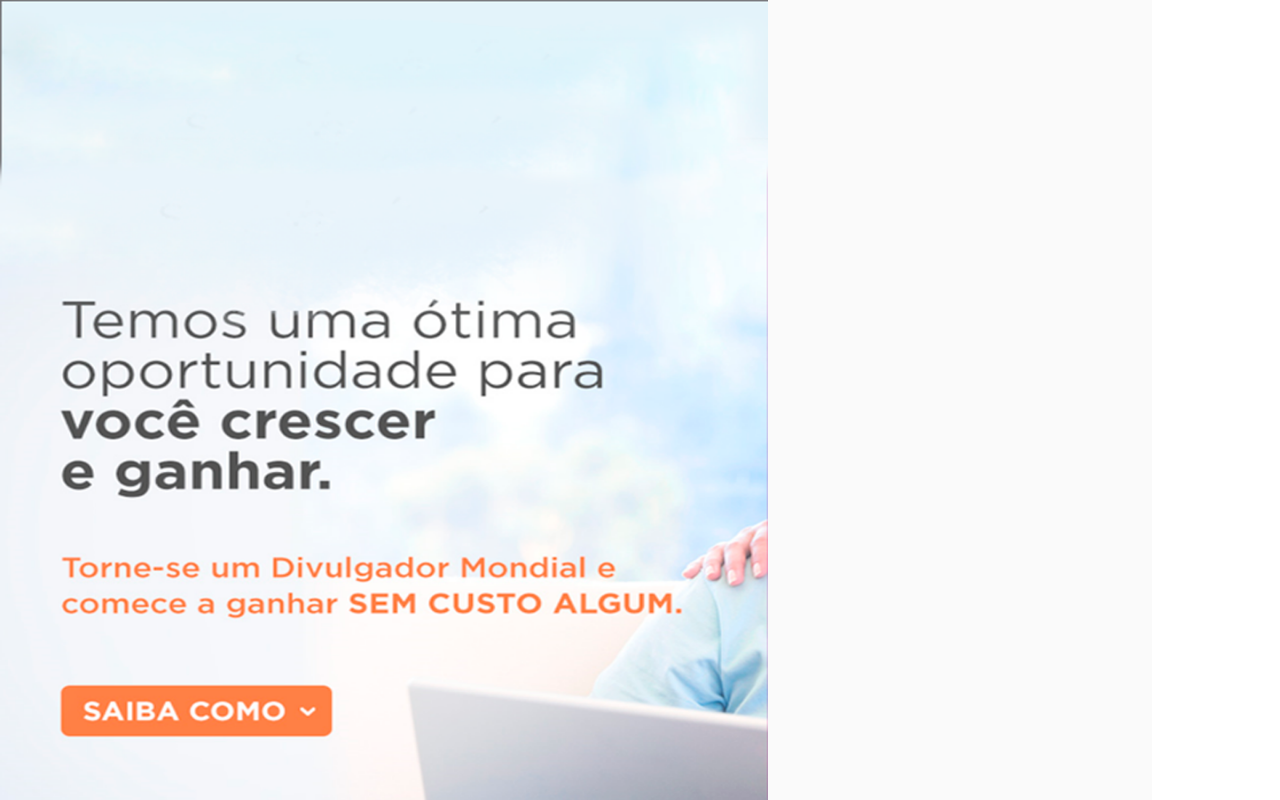
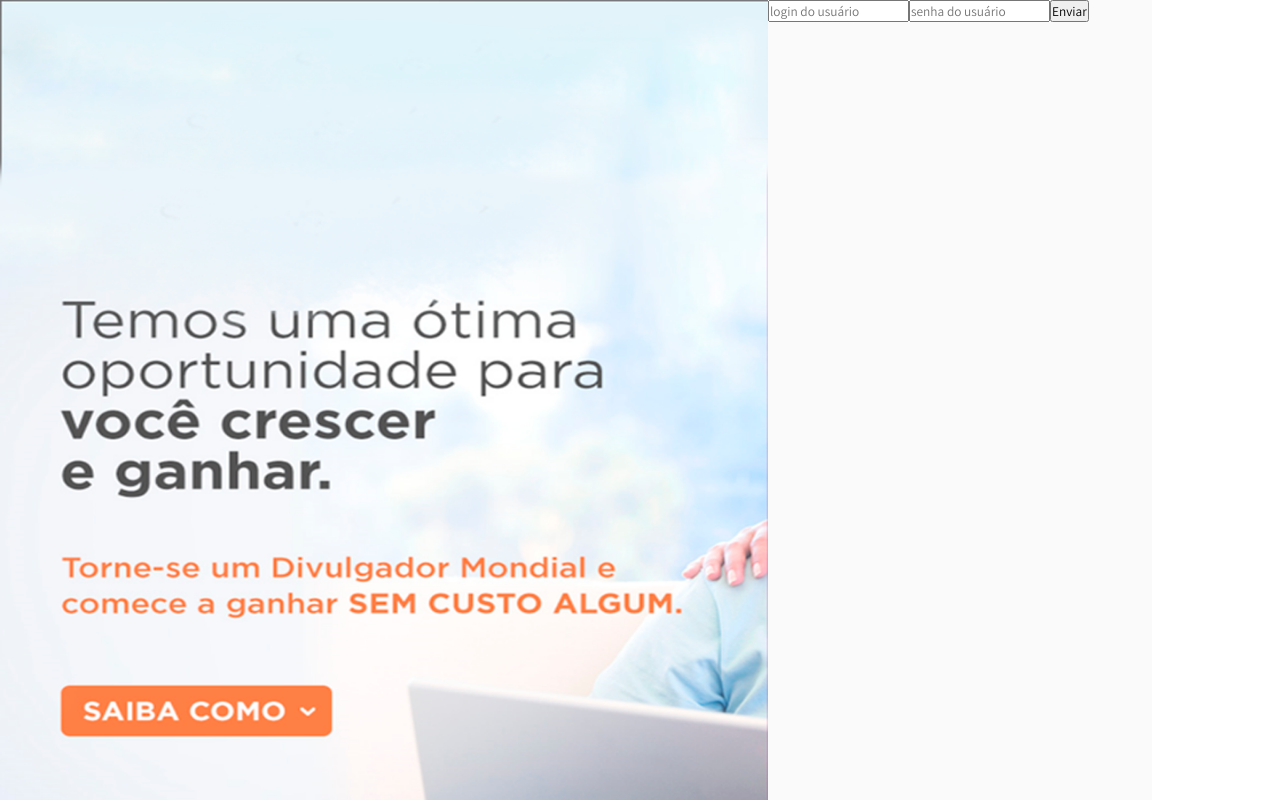
Before and after one commit to NicolasCoelho/BackofficeAdmin, an Angular app: page / in a window 1280 px wide. Built offline with nearby package versions, Linux system fonts and the light colour scheme.

Commit message:
:bug -> in form

```diff
--- a/src/app/login-card/login-card.component.html
+++ b/src/app/login-card/login-card.component.html
@@ -1,4 +1,6 @@
 <div class="loginContainer">
   <div class="left"></div>
-  <div class="right"></div>
+  <div class="right">
+    <app-login-form></app-login-form>
+  </div>
 </div>
--- a/src/app/login-card/login-card.component.scss
+++ b/src/app/login-card/login-card.component.scss
@@ -50,6 +50,11 @@
   width: 30%;
   background: #fafafa;
 
+  form {
+    display: flex;
+  }
+
+  //the media query is active when the screen is down to 1024px
   @media (max-width: 1024px) {
     height: 100vh;
     width: 100vw;
--- a/src/app/login-card/login-form/login-form.component.html
+++ b/src/app/login-card/login-form/login-form.component.html
@@ -1 +1,6 @@
-<p>login-form works!</p>
+<form action="post" class="formContainer">
+  <img src="" alt="" />
+  <input type="text" required="true" placeholder="login do usuário" />
+  <input type="password" required="true" placeholder="senha do usuário" />
+  <button type="submit">Enviar</button>
+</form>
--- a/src/app/login-card/login-form/login-form.component.ts
+++ b/src/app/login-card/login-form/login-form.component.ts
@@ -3,13 +3,10 @@ import { Component, OnInit } from '@angular/core';
 @Component({
   selector: 'app-login-form',
   templateUrl: './login-form.component.html',
-  styleUrls: ['./login-form.component.scss']
+  styleUrls: ['./login-form.component.scss'],
 })
 export class LoginFormComponent implements OnInit {
+  constructor() {}
 
-  constructor() { }
-
-  ngOnInit(): void {
-  }
-
+  ngOnInit(): void {}
 }
```
